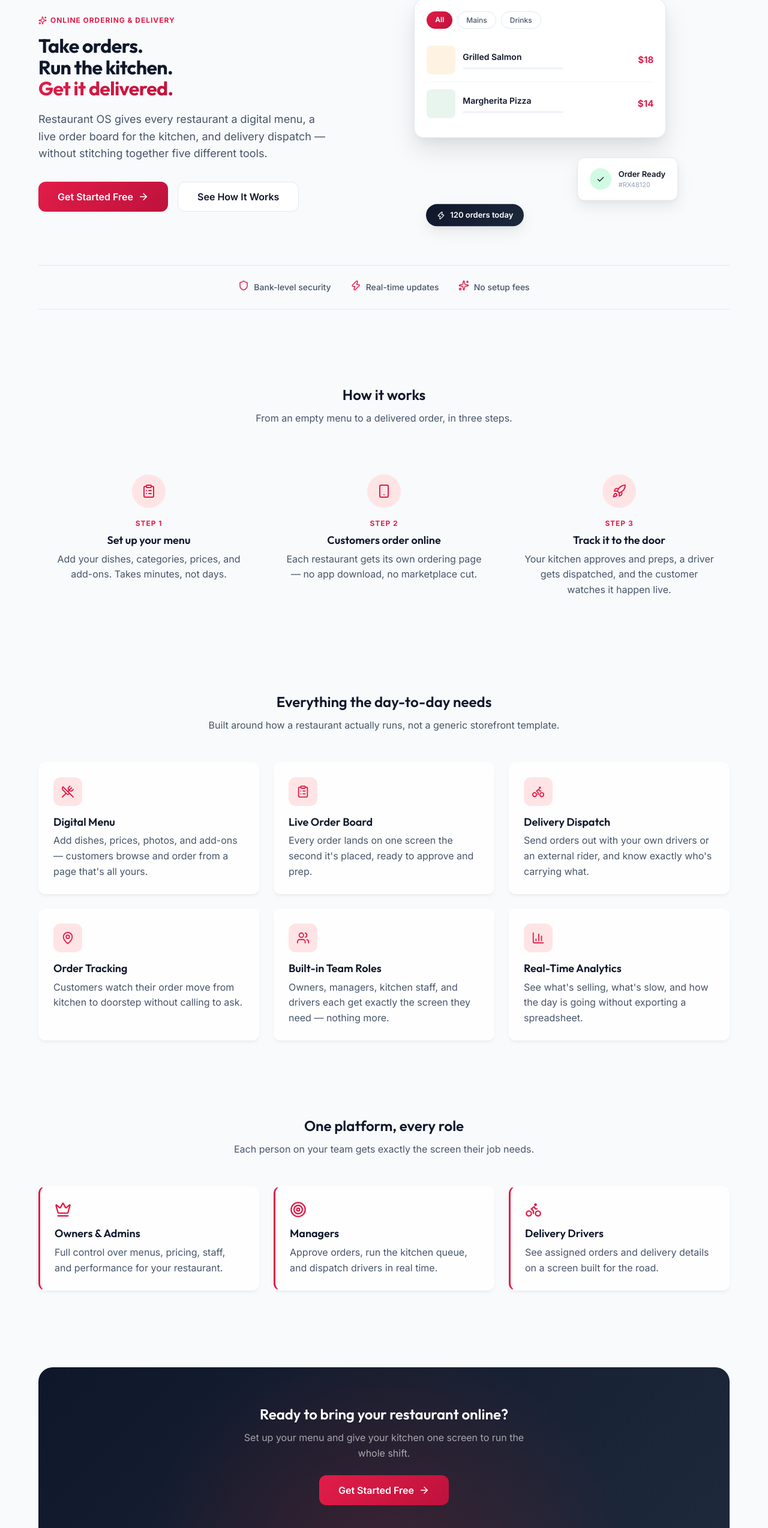
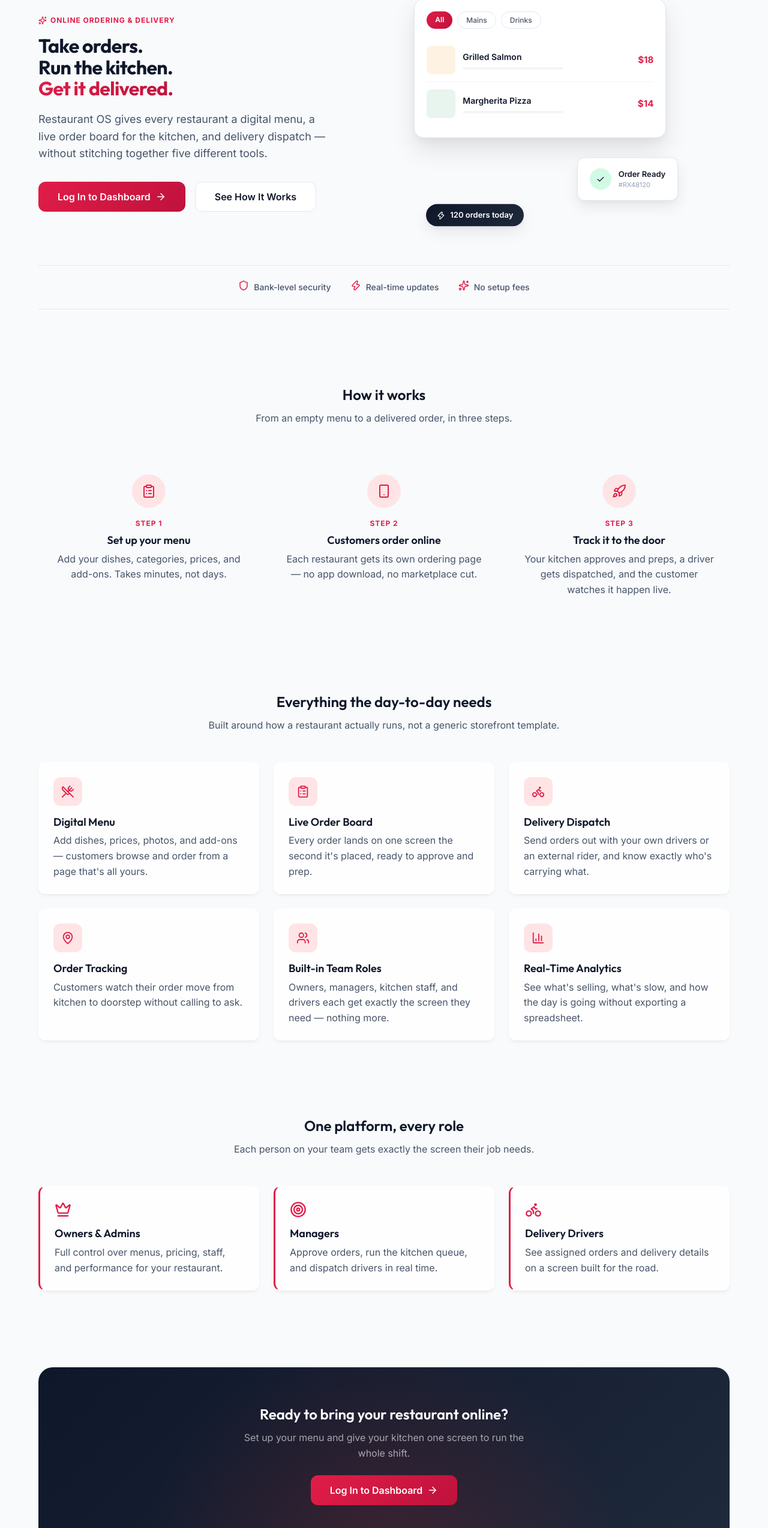
Before and after one commit to TWARIQABDUL/restaurant_os, a React (Vite) app in the folder client/: page / in a window 1280 px wide. Shown: the part 159-2707 px from the top of the page at 60% size. Built offline with nearby package versions, Linux system fonts and the light colour scheme; no server answers; sample sign-in values are in the browser's storage.

Commit message:
feat: remove registration flow and redirect entry points to login dashboard

```diff
--- a/client/src/components/Navbar.jsx
+++ b/client/src/components/Navbar.jsx
@@ -258,7 +258,6 @@ export default function Navbar() {
           ) : (
             <>
               <li><Link to="/login" className={isActive('/login')} onClick={() => setMenuOpen(false)}>Log in</Link></li>
-              <li><Link to="/register" className={`btn btn-primary btn-sm`} onClick={() => setMenuOpen(false)}>Sign up</Link></li>
             </>
           )}
         </ul>
--- a/client/src/pages/LandingPage.jsx
+++ b/client/src/pages/LandingPage.jsx
@@ -163,8 +163,8 @@ function LandingPage() {
             Restaurant OS gives every restaurant a digital menu, a live order board for the kitchen, and delivery dispatch — without stitching together five different tools.
           </p>
           <div className="flex gap-4" style={{ flexWrap: 'wrap' }}>
-            <Link to="/register" className="btn btn-primary btn-lg btn-pill">
-              Get Started Free <ArrowRight size={18} />
+            <Link to="/login" className="btn btn-primary btn-lg btn-pill">
+              Log In to Dashboard <ArrowRight size={18} />
             </Link>
             <a href="#how-it-works" className="btn btn-secondary btn-lg btn-pill">
               See How It Works
@@ -286,10 +286,10 @@ function LandingPage() {
           <p style={{ marginBottom: 'var(--space-6)', color: 'rgba(255,255,255,0.6)', maxWidth: '480px', margin: '0 auto var(--space-6)' }}>
             Set up your menu and give your kitchen one screen to run the whole shift.
           </p>
-          <Link to="/register" className="btn btn-lg btn-pill" style={{
+          <Link to="/login" className="btn btn-lg btn-pill" style={{
             background: 'var(--gradient-accent)', color: 'white', border: 'none'
           }}>
-            Get Started Free <ArrowRight size={18} />
+            Log In to Dashboard <ArrowRight size={18} />
           </Link>
         </div>
       </section>
--- a/client/src/pages/Login.jsx
+++ b/client/src/pages/Login.jsx
@@ -108,9 +108,6 @@ export default function Login() {
             </button>
           </form>
 
-          <p className="text-center text-sm text-secondary">
-            Don't have an account? <Link to={redirect ? `/register?redirect=${encodeURIComponent(redirect)}` : '/register'} style={{ fontWeight: 600, color: 'var(--color-accent)' }}>Sign up</Link>
-          </p>
         </div>
       </div>
 
```
